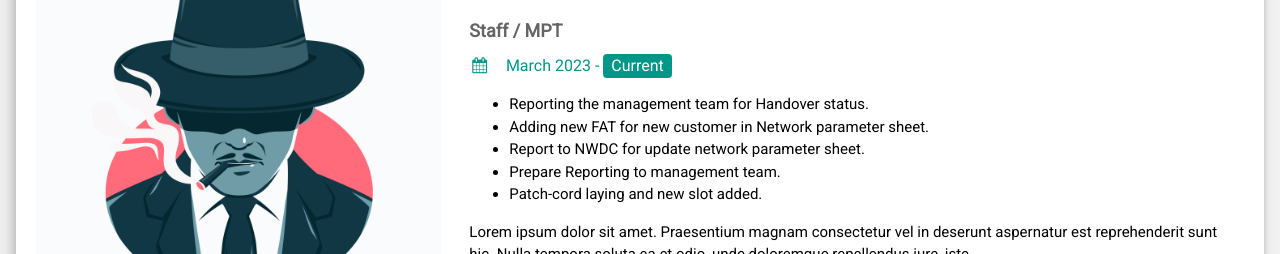
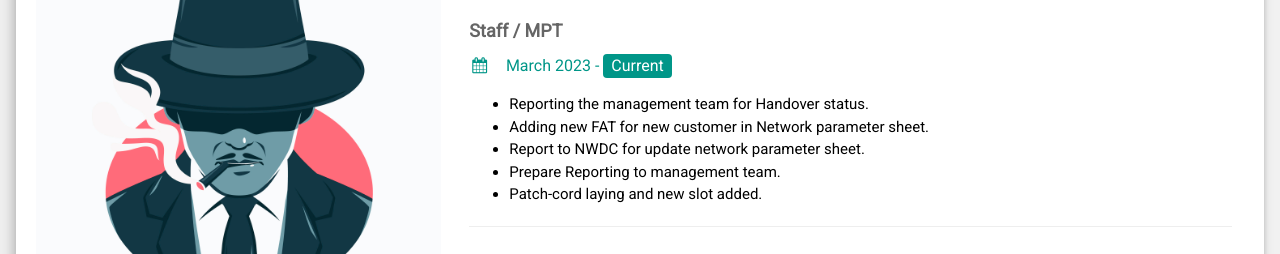
Before and after one commit to Kyaw1511/design_templates, a plain HTML site: page index.html in a window 1280 px wide. Shown: the part 106-360 px from the top of the page. Drawn offline with nearby package versions, Linux system fonts and the light colour scheme.

Commit message:
version2.0

```diff
--- a/index.html
+++ b/index.html
@@ -149,7 +149,6 @@
                                     Patch-cord laying and new slot added.
                                 </li>
                             </ul>
-                            Lorem ipsum dolor sit amet. Praesentium magnam consectetur vel in deserunt aspernatur est reprehenderit sunt hic. Nulla tempora soluta ea et odio, unde doloremque repellendus iure, iste.
                         </p>
                         <hr>
                     </div>
```
